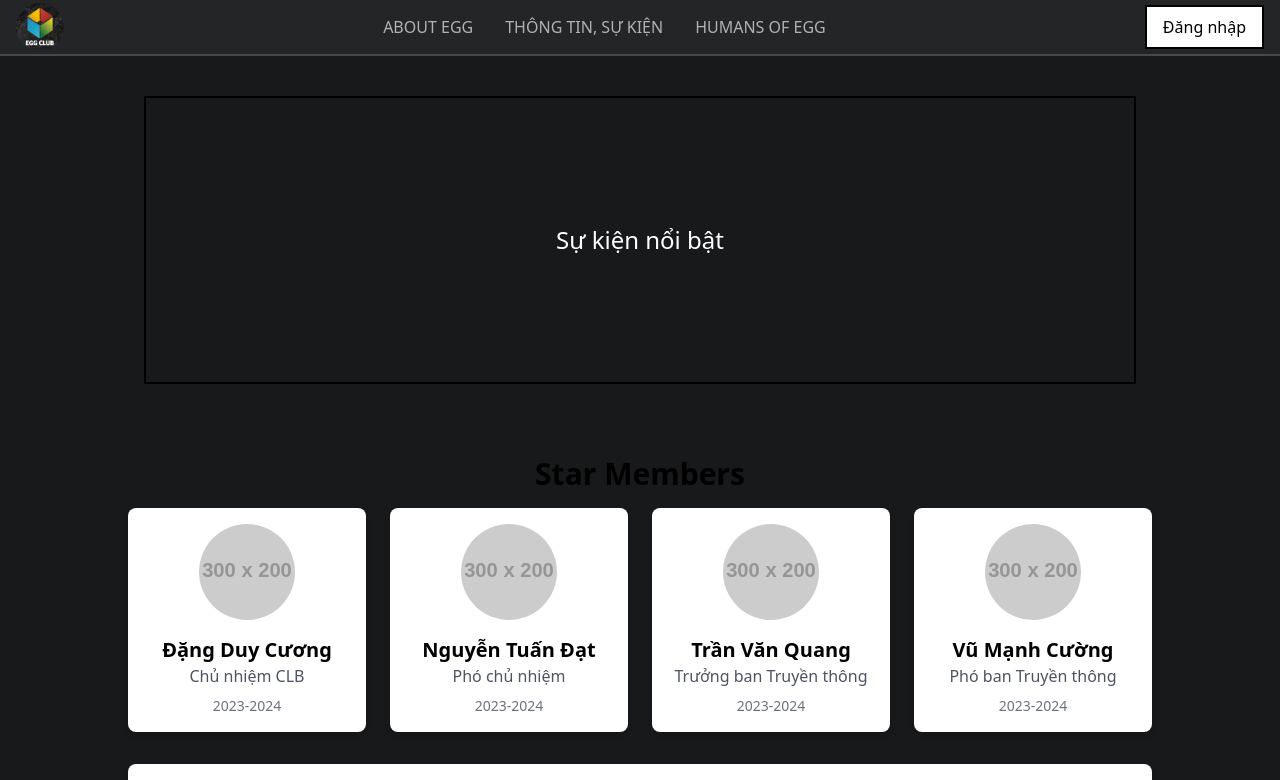
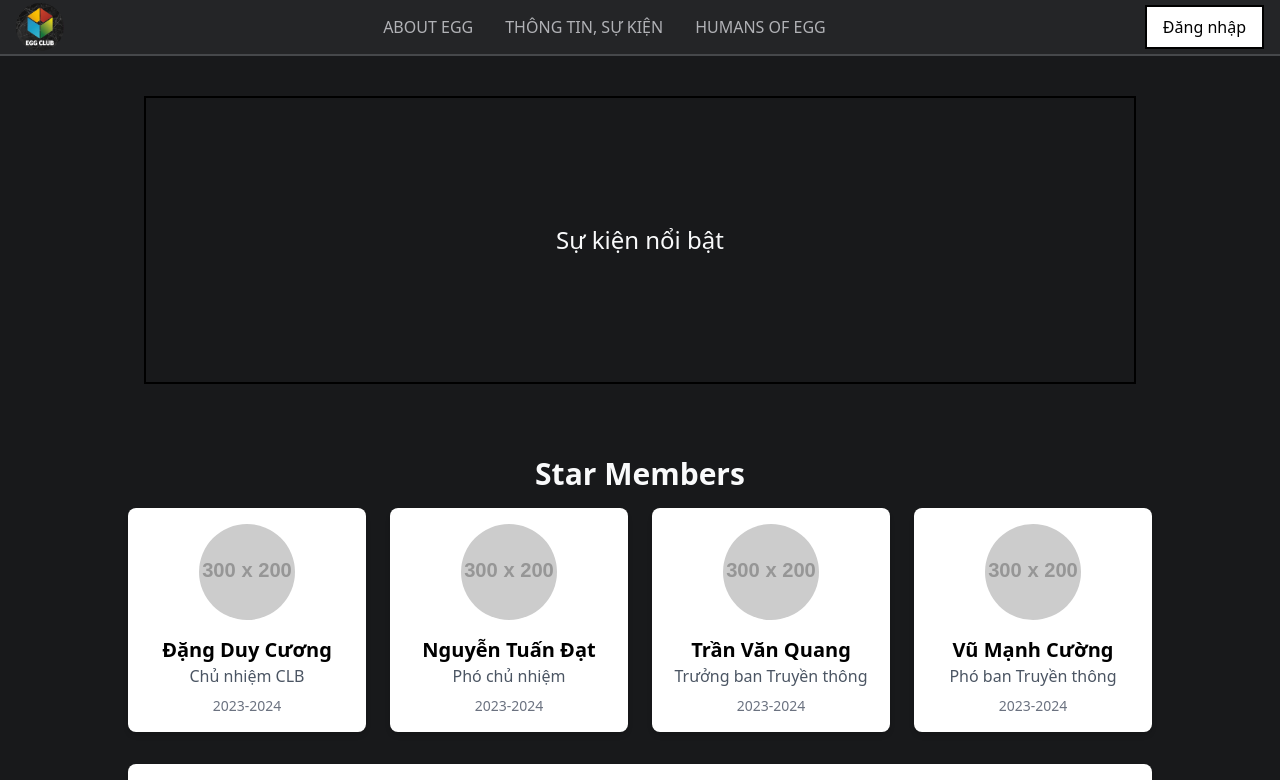
Before and after one commit to kjhave/egg-web, a React (Create React App) app: page / in a window 1280 px wide. Shown: the top 780 px of the page. Built offline with nearby package versions, Linux system fonts and the light colour scheme.

Commit message:
change color a bit

```diff
--- a/src/components/HighlightEvent.js
+++ b/src/components/HighlightEvent.js
@@ -3,7 +3,7 @@
 function HighlightEvent() {
 	return (
 		<div className="flex justify-center items-center w-4/5 h-72 border-2 border-black my-5">
-			<h1 className="text-2xl text-white">Sự kiện nổi bật</h1>
+			<h1 className="text-2xl text-bold text-gray-50">Sự kiện nổi bật</h1>
 		</div>
 	);
 }
--- a/src/components/HumansOfEgg.js
+++ b/src/components/HumansOfEgg.js
@@ -62,7 +62,7 @@
 const HumansOfEgg = () => {
     return (
         <div className="p-8">
-            <h1 className="text-3xl font-bold mb-4 text-center">
+            <h1 className="text-3xl font-bold mb-4 text-center text-gray-50">
                 Star Members
             </h1>
 
```
